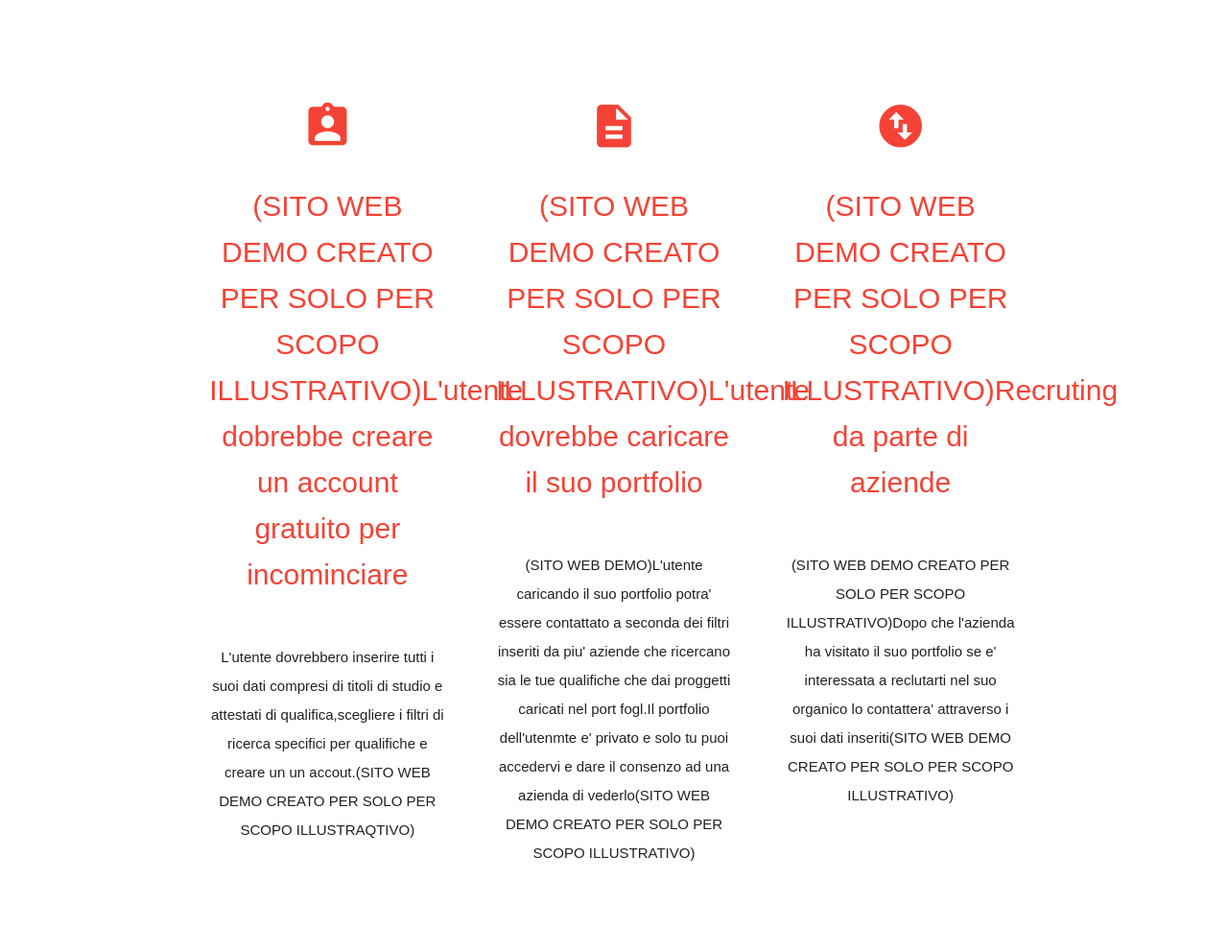
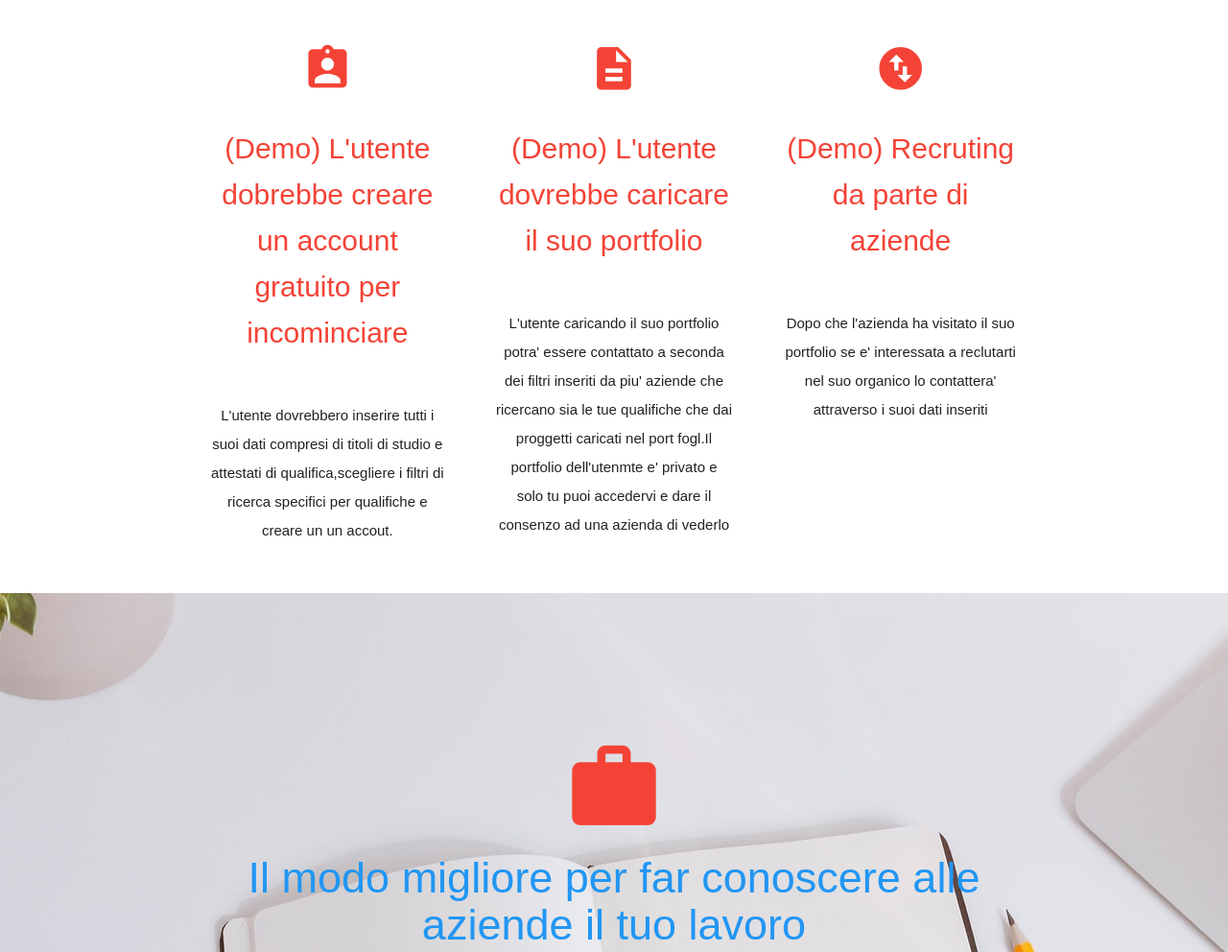
Before and after one commit to Alem0/Alx, a plain HTML site: page index.html in a window 1280 px wide. Shown: the part 860-1852 px from the top of the page at 96% size. Drawn offline with nearby package versions, Linux system fonts and the light colour scheme; a script that the page names is missing; a web font is replaced by a local one.

Commit message:
agg scritte demo Alx

```diff
--- a/css/style.css
+++ b/css/style.css
@@ -32,7 +32,7 @@ p {
   height: auto;
   color: rgba(255,255,255,.9);
 }
-.header-subtitle7{
+.header-subtitle7  {
   font-size: 1.5em;
 }
 
@@ -98,12 +98,20 @@ font-size: 1.2em;
   #index-banner .section {
     top: 10%;
   }
+
 }
 
 @media only screen and (max-width : 600px) {
   #index-banner .section {
     top: 0;
   }
+ .parallax {
+width: 1%;
+height: auto;
+  }
+}
+
+
    .nav-wrapper {
 
 
--- a/index.html
+++ b/index.html
@@ -60,7 +60,7 @@
 
       </div>
     </div>
-    <div class="parallax"><img src="background1.jpg" alt="Unsplashed background img 1"></div>
+    <div class="parallax "><img src="background1.jpg " alt="Unsplashed background img 1"></div>
   </div>
 
 <!--servizio-->
@@ -74,27 +74,27 @@
 
 	         <div class="icon-block">
 	            <h2 class="center red-text"><i class="material-icons">assignment_ind</i></h2>
-	            <h5 class="center red-text">(SITO WEB DEMO CREATO PER SOLO PER SCOPO ILLUSTRATIVO)L'utente dobrebbe creare un account gratuito per incominciare</h5>
+	            <h5 class="center red-text"> (Demo) L'utente dobrebbe creare un account gratuito per incominciare</h5>
                 <br>
-	            <p class="center light"> L'utente dovrebbero inserire tutti i suoi dati  compresi di titoli di studio e attestati di qualifica,scegliere i filtri di ricerca specifici per qualifiche e creare un un accout.(SITO WEB DEMO CREATO PER SOLO PER SCOPO ILLUSTRAQTIVO) </p >
+	            <p class="center light"> L'utente dovrebbero inserire tutti i suoi dati  compresi di titoli di studio e attestati di qualifica,scegliere i filtri di ricerca specifici per qualifiche e creare un un accout.</p >
 	          </div>
 	        </div>
 
 	        <div class="col s12 m4">
 	          <div class="icon-block">
 	            <h2 class="center red-text"><i class="material-icons">description</i></h2>
-	            <h5 class="center red-text ">(SITO WEB DEMO CREATO PER SOLO PER SCOPO ILLUSTRATIVO)L'utente dovrebbe caricare il suo portfolio</h5>
+	            <h5 class="center red-text ">(Demo) L'utente dovrebbe caricare il suo portfolio</h5>
                 <br>
-	            <p class="center light">(SITO WEB DEMO)L'utente caricando il suo portfolio potra' essere contattato a seconda dei filtri inseriti da piu' aziende che ricercano sia le tue qualifiche che dai proggetti caricati nel port fogl.Il portfolio dell'utenmte e' privato e solo tu puoi accedervi e dare il consenzo ad una azienda di vederlo(SITO WEB DEMO CREATO PER SOLO PER SCOPO ILLUSTRATIVO)</p >
+	            <p class="center light">L'utente caricando il suo portfolio potra' essere contattato a seconda dei filtri inseriti da piu' aziende che ricercano sia le tue qualifiche che dai proggetti caricati nel port fogl.Il portfolio dell'utenmte e' privato e solo tu puoi accedervi e dare il consenzo ad una azienda di vederlo</p >
 	          </div>
 	        </div>
 
 	        <div class="col s12 m4">
 	          <div class="icon-block">
 	            <h2 class="center red-text"><i class="material-icons">swap_vertical_circle</i></h2>
-	            <h5 class="center red-text">(SITO WEB DEMO CREATO PER SOLO PER SCOPO ILLUSTRATIVO)Recruting da parte di aziende</h5>
+	            <h5 class="center red-text">(Demo) Recruting da parte di aziende</h5>
                 <br>
-	            <p  class="center light">(SITO WEB DEMO CREATO PER SOLO PER SCOPO ILLUSTRATIVO)Dopo che l'azienda ha visitato il suo portfolio se e' interessata a reclutarti nel suo organico lo contattera' attraverso i suoi dati inseriti(SITO WEB DEMO CREATO PER SOLO PER SCOPO ILLUSTRATIVO)</p >
+	            <p  class="center light">Dopo che l'azienda ha visitato il suo portfolio se e' interessata a reclutarti nel suo organico lo contattera' attraverso i suoi dati inseriti</p >
 	          </div>
 	        </div>
 	      </div>
@@ -122,7 +122,7 @@
 			 <div id="mc_embed_signup_scroll">
 
 			<input type="email" value="" name="EMAIL" class="email validate white center black-text" id="mce-EMAIL" placeholder="Inserisci la tua E-mail" required>
-			<button class="btn btn-registrazione waves-effect waves-light red disabled" type="submit" name="action">Voglio registrarmi (bottone registrazione disabilitato)
+			<button class="btn btn-registrazione waves-effect waves-light red disabled" type="submit" name="action">Voglio registrarmi (disabilitato)
   			<i class="material-icons right white-text">done</i>
 
  		 	</button>
```
